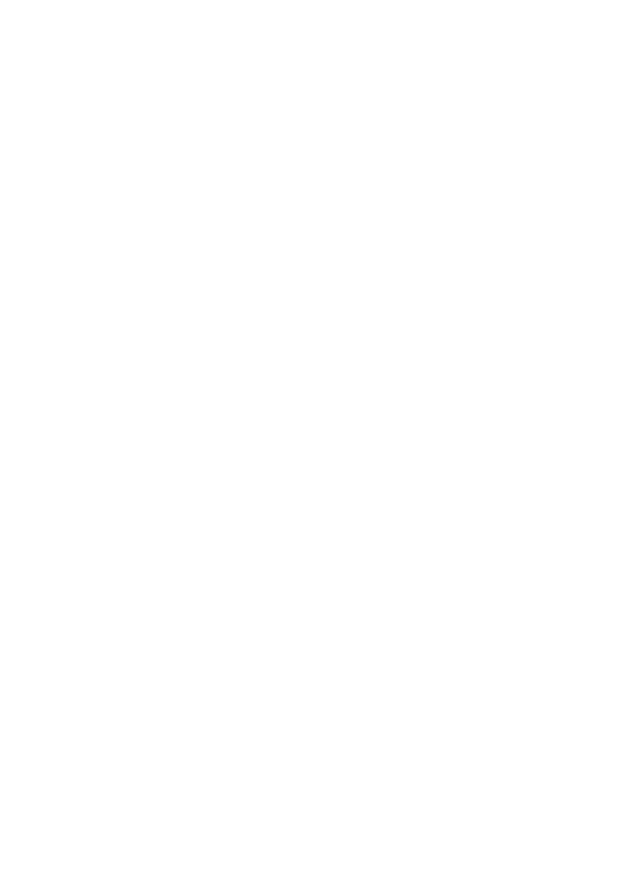
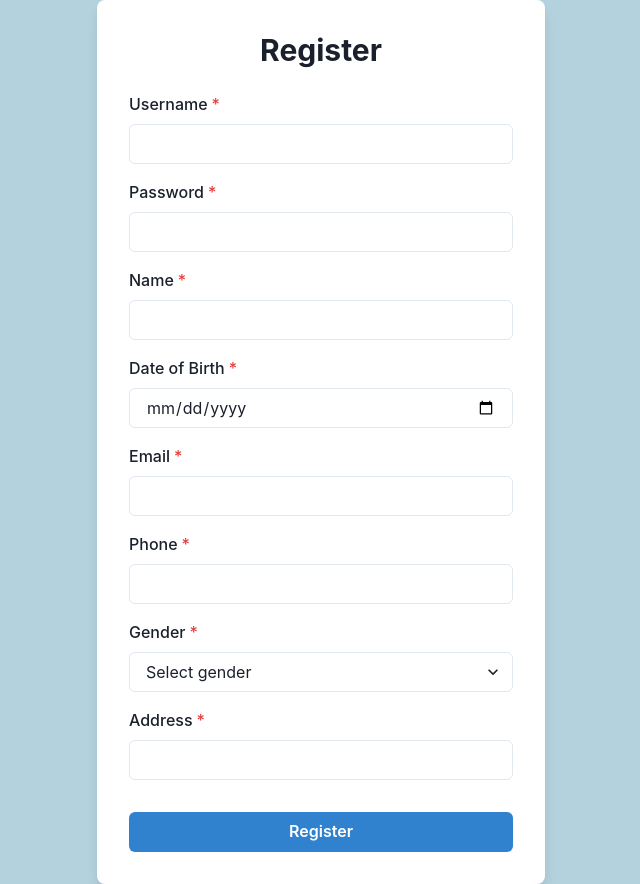
Before and after one commit to BrandonP1252/hc-management-frontend, a React (Create React App) app: page /register in a window 1280 px wide. Before the commit this address had no page. Shown: the whole page, without its empty margins (319-959 px from the left). Before the commit the page ends 800 px from the top, so only its background shows below. Built offline with nearby package versions, Linux system fonts and the light colour scheme.

Commit message:
Added register page

```diff
--- a/src/App.js
+++ b/src/App.js
@@ -1,6 +1,7 @@
 import './App.css';
 import { Route, Routes } from 'react-router-dom';
 import Login from './pages/Login';
+import Register from './pages/Register';
 
 
 function App() {
@@ -9,6 +10,7 @@
     <div className='App'>
         <Routes>
           <Route exact path="/" element={<Login />} />
+          <Route path="/register" element={<Register />} />
         </Routes>
     </div>
   );
--- a/src/pages/Login.js
+++ b/src/pages/Login.js
@@ -22,7 +22,7 @@
     }
 
     const handleRegister = () => {
-        console.log("register page")
+        navigate("/register")
     }
 
 
--- /dev/null
+++ b/src/pages/Register.js
@@ -0,0 +1,163 @@
+import {React, useState} from 'react'
+import {Box, Button, FormControl, FormLabel, Input, Select, Stack, Heading, Text} from '@chakra-ui/react';
+import axios from 'axios';
+
+const Register = () => {
+
+
+    // User data to send back to server
+    const [formData, setFormData] = useState({
+        username: '',
+        password: '',
+        name: '',
+        date_of_birth: '',
+        email: '',
+        phone: '',
+        gender: '',
+        address: ''
+      });
+
+    // simple error messages
+    const [errorMessage, setErrorMessage] = useState('');
+    const [successMessage, setSuccessMessage] = useState('');
+
+    const handleChange = (event) => {
+        const { name, value } = event.target;
+        setFormData({...formData, [name]: value});
+    };
+
+    const handleSubmit = async (event) => {
+        event.preventDefault();
+        setErrorMessage(''); // Clear any previous error messages
+        setSuccessMessage(''); // Clear any previous success messages
+
+        // post to backend to register the user and add it to the database
+        try {
+          const response = await axios.post("http://localhost:8080/register", formData);
+          setSuccessMessage('You have successfully registered!');
+          console.log(response);
+        } catch (error) {
+          setErrorMessage(
+            error.response?.data?.message || 'An error occurred while registering.'
+          );
+        }
+    };
+
+
+    return (
+        <Box bg="#B4D1DE" minH="100vh" display="flex" justifyContent="center" alignItems="center">
+            <Box bg="white" p={8} rounded="lg" shadow="lg" maxW="md" w="full">
+                <Heading as="h2" size="lg" textAlign="center" mb={6}>
+                    Register
+                </Heading>
+
+                <form onSubmit={handleSubmit}>
+                    <Stack spacing={4}>
+                        <FormControl id="username" isRequired>
+                            <FormLabel>Username</FormLabel>
+                            <Input
+                                type="text"
+                                name="username"
+                                value={formData.username}
+                                onChange={handleChange}
+                            />
+                        </FormControl>
+
+                        <FormControl id="password" isRequired>
+                            <FormLabel>Password</FormLabel>
+                            <Input
+                                type="password"
+                                name="password"
+                                value={formData.password}
+                                onChange={handleChange}
+                            />
+                        </FormControl>
+
+                        <FormControl id="name" isRequired>
+                            <FormLabel>Name</FormLabel>
+                            <Input
+                                type="text"
+                                name="name"
+                                value={formData.name}
+                                onChange={handleChange}
+                            />
+                        </FormControl>
+
+                        <FormControl id="date_of_birth" isRequired>
+                            <FormLabel>Date of Birth</FormLabel>
+                            <Input
+                                type="date"
+                                name="date_of_birth"
+                                value={formData.date_of_birth}
+                                onChange={handleChange}
+                            />
+                        </FormControl>
+
+                        <FormControl id="email" isRequired>
+                            <FormLabel>Email</FormLabel>
+                            <Input
+                                type="email"
+                                name="email"
+                                value={formData.email}
+                                onChange={handleChange}
+                            />
+                        </FormControl>
+
+                        <FormControl id="phone" isRequired>
+                            <FormLabel>Phone</FormLabel>
+                            <Input
+                                type="tel"
+                                name="phone"
+                                value={formData.phone}
+                                onChange={handleChange}
+                            />
+                        </FormControl>
+
+                        <FormControl id="gender" isRequired>
+                            <FormLabel>Gender</FormLabel>
+                            <Select
+                                placeholder="Select gender"
+                                name="gender"
+                                value={formData.gender}
+                                onChange={handleChange}
+                            >
+                                <option value="male">Male</option>
+                                <option value="female">Female</option>
+                                <option value="other">Other</option>
+                            </Select>
+                        </FormControl>
+
+                        <FormControl id="address" isRequired>
+                            <FormLabel>Address</FormLabel>
+                            <Input
+                                type="text"
+                                name="address"
+                                value={formData.address}
+                                onChange={handleChange}
+                            />
+                        </FormControl>
+
+                        <Button colorScheme="blue" type="submit" mt={4}>
+                        Register
+                        </Button>
+
+                        {errorMessage && (
+                        <Text color="red.500" mt={4}>
+                            {errorMessage}
+                        </Text>
+                        )}
+
+                        {successMessage && (
+                        <Text color="green.500" mt={4}>
+                            {successMessage}
+                        </Text>
+                        )}
+                    </Stack>
+                </form>
+
+            </Box>
+    </Box>
+    )
+}
+
+export default Register
```
